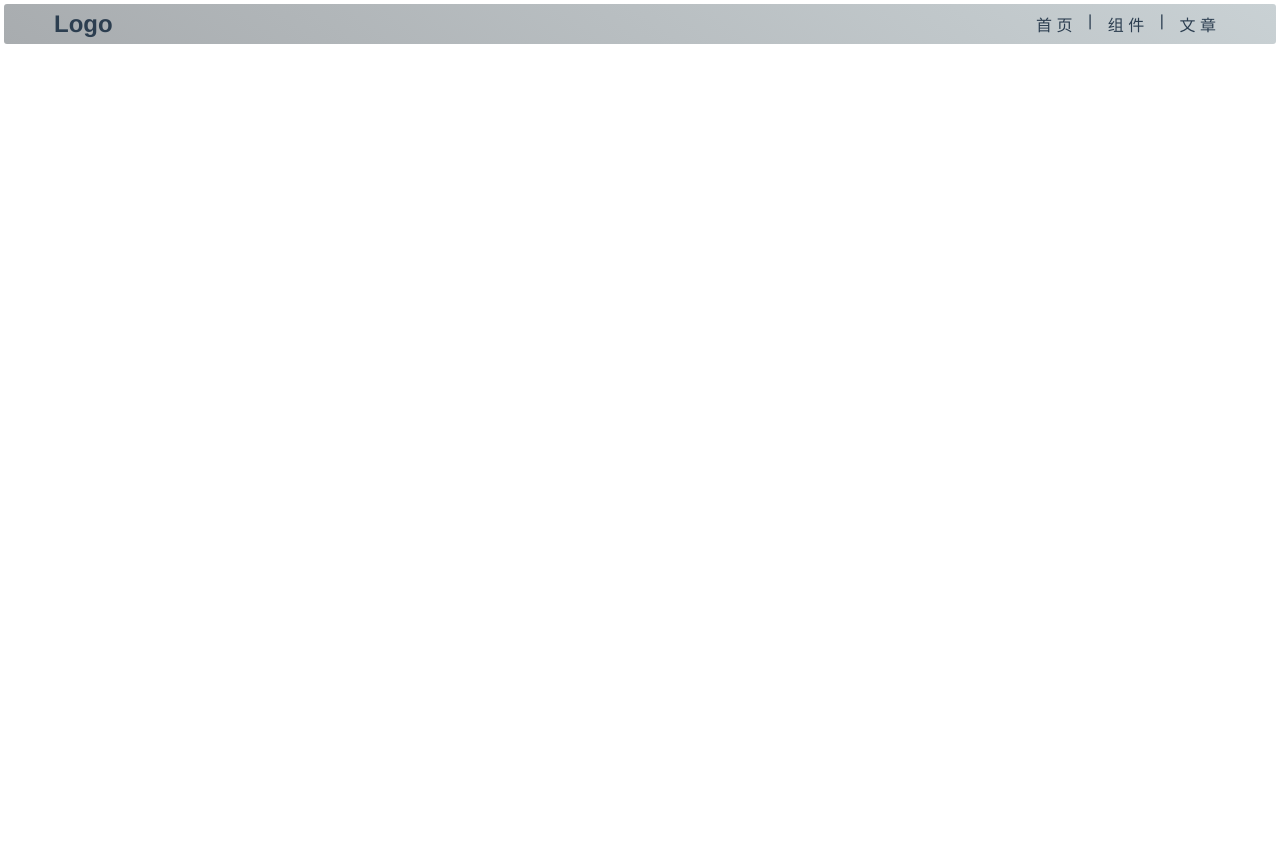
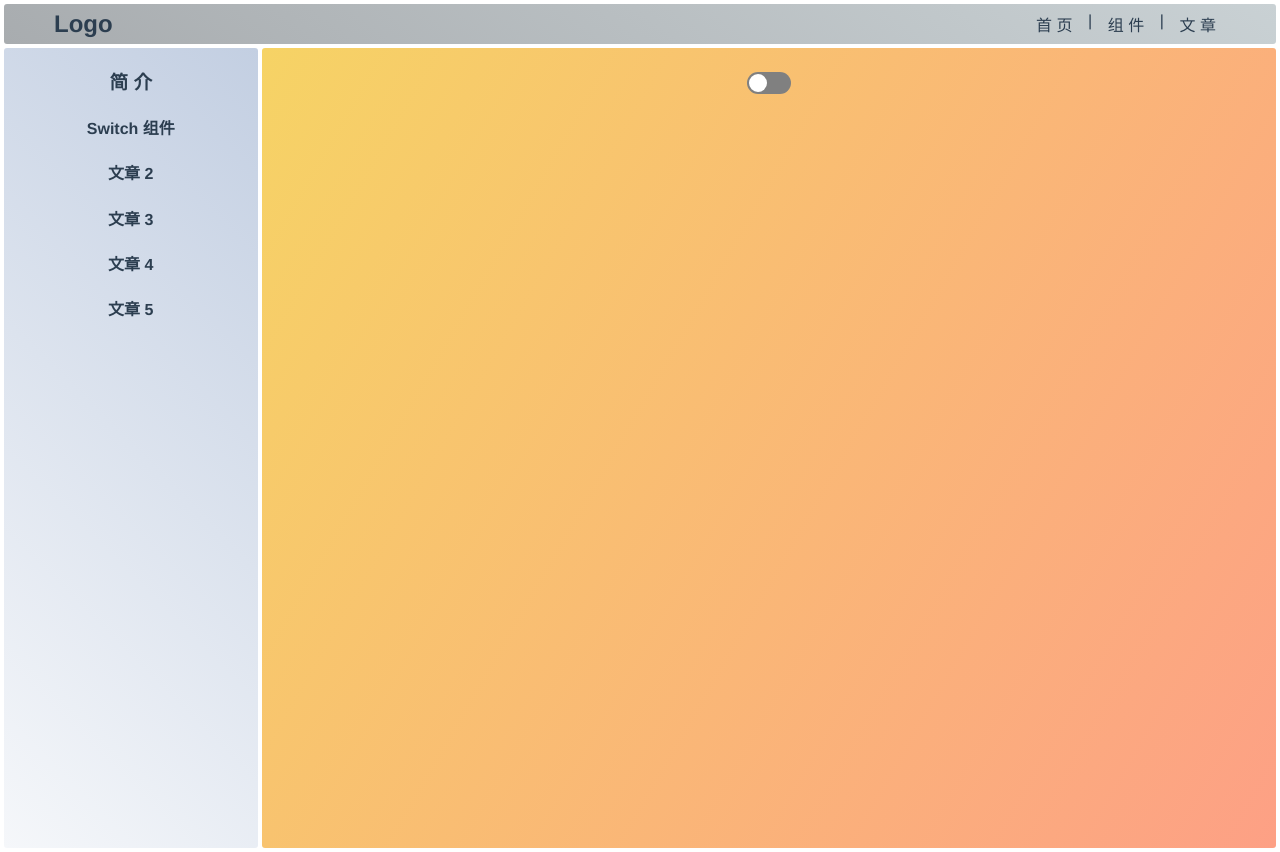
Before and after one commit to NarathSpring/vite-website-1, a Vue app: page /#/doc/switch-demo in a window 1280 px wide. Before the commit the page ends 800 px from the top, so only its background shows below. Built offline with nearby package versions, Linux system fonts and the light colour scheme.

Commit message:
使用vue3新特性：v-model

```diff
--- a/src/components/SwitchDemo.vue
+++ b/src/components/SwitchDemo.vue
@@ -1,12 +1,18 @@
 <template>
-  <Switch />
+  <Switch v-model:value="value" />
 </template>
 
 <script lang="ts">
+import { ref } from "vue";
 import Switch from "../lib/Switch.vue";
 export default {
   components: {
     Switch
+  },
+  setup() {
+    const value = ref(false);
+
+    return { value };
   }
 };
 </script>
--- a/src/components/Topnav.vue
+++ b/src/components/Topnav.vue
@@ -23,7 +23,7 @@ export default {
     const listVisible = inject<Ref<boolean>>("listVisible");
     const toggleList = () => {
       listVisible.value = !listVisible.value;
-      console.log(listVisible.value);
+      // console.log(listVisible.value);
     };
     return { toggleList };
   }
--- a/src/config/router.ts
+++ b/src/config/router.ts
@@ -4,12 +4,11 @@ import Doc from "../views/Doc.vue";
 import Articles from "../views/Articles.vue";
 
 import Intro from "../components/Intro.vue";
+import SwitchDemo from "../components/SwitchDemo.vue";
 import Article2 from "../components/Article2.vue";
 import Article3 from "../components/Article3.vue";
 import Article4 from "../components/Article4.vue";
 import Article5 from "../components/Article5.vue";
-
-import Switch from "../lib/Switch.vue";
 
 const history = createWebHashHistory();
 const router = createRouter({
@@ -21,7 +20,7 @@ const router = createRouter({
       component: Doc,
       children: [
         { path: "intro", component: Intro },
-        { path: "switch", component: Switch },
+        { path: "switch-demo", component: SwitchDemo },
         { path: "a2", component: Article2 },
         { path: "a3", component: Article3 },
         { path: "a4", component: Article4 },
--- a/src/lib/Switch.vue
+++ b/src/lib/Switch.vue
@@ -13,8 +13,9 @@ export default {
   setup(props, ctx) {
     // const x = ref(false);
     const toggle = () => {
-      ctx.emit("value", !props.value);
+      ctx.emit("update:value", !props.value);
     };
+
     return { toggle };
   }
 };
```
